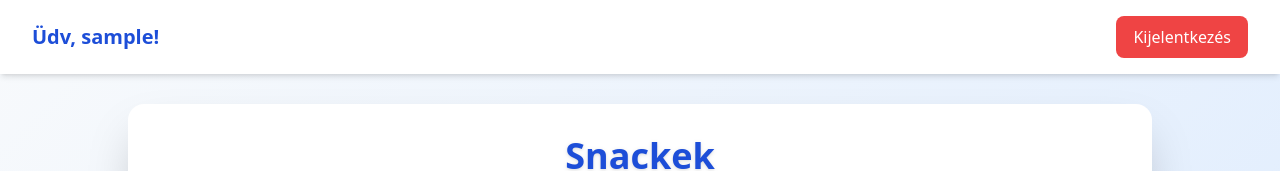
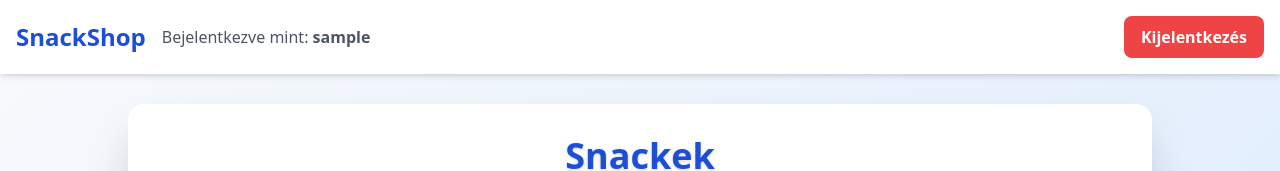
Before and after one commit to BoteeeB/SnackShop_ProbaFeladat, a React (Vite) app in the folder snackshop/client/: page /home in a window 1280 px wide. Shown: the top 171 px of the page. Built offline with nearby package versions, Linux system fonts and the light colour scheme; no server answers; sample sign-in values are in the browser's storage.

Commit message:
navbar username kiírás

```diff
--- a/snackshop/client/src/pages/Home.tsx
+++ b/snackshop/client/src/pages/Home.tsx
@@ -3,8 +3,7 @@ import api from "../services/api";
 import { useCart } from "../context/CartContext";
 import Cart from "../components/Cart";
 import { gsap } from "gsap";
-
-import { useAuth } from "../context/AuthContext";
+import Navbar from "../components/Navbar";
 
 interface Product {
   id: string;
@@ -18,7 +17,6 @@ export default function Home() {
   const [message, setMessage] = useState("");
   const { addToCart } = useCart();
 
-  const { user, logout } = useAuth();
 
   const containerRef = useRef<HTMLDivElement>(null);
   const headingRef = useRef<HTMLHeadingElement>(null);
@@ -98,19 +96,8 @@ export default function Home() {
         background: "linear-gradient(135deg, #f8fafc 0%, #dbeafe 100%)",
       }}
     >
-      <nav className="fixed top-0 left-0 w-full bg-white shadow-md z-50 px-8 py-4 flex items-center justify-between">
-        <span className="text-xl font-semibold text-blue-700">
-          Üdv, {user?.username || "Vendég"}!
-        </span>
-        <button
-          onClick={logout}
-          className="bg-red-500 text-white px-4 py-2 rounded-lg hover:bg-red-600 transition"
-        >
-          Kijelentkezés
-        </button>
-      </nav>
+      <Navbar /> {}
 
-      {}
       {message && (
         <div
           ref={messageRef}
@@ -154,7 +141,6 @@ export default function Home() {
           ))}
         </div>
 
-        {}
         <Cart
           onOrderComplete={() => {
             fetchProducts();
--- a/snackshop/client/src/pages/Login.tsx
+++ b/snackshop/client/src/pages/Login.tsx
@@ -11,15 +11,11 @@ export default function Login() {
   const navigate = useNavigate();
   const { login, user, isLoading } = useAuth();
 
-if (isLoading) return null;
-
   const formContainerRef = useRef<HTMLDivElement>(null);
   const headerRef = useRef<HTMLHeadingElement>(null);
   const formFieldRefs = useRef<(HTMLDivElement | null)[]>([]);
   const infoContainerRef = useRef<HTMLParagraphElement>(null);
   const submitButtonRef = useRef<HTMLButtonElement>(null);
-
-
 
   useEffect(() => {
     const formFields = formFieldRefs.current;
@@ -70,6 +66,9 @@ if (isLoading) return null;
     });
   }, []);
 
+  if (isLoading) return null;
+
+  if (user) return <Navigate to={user.isAdmin ? "/admin" : "/home"} replace />;
 
   const handleChange = (e: ChangeEvent<HTMLInputElement>) => {
     setForm({ ...form, [e.target.name]: e.target.value });
@@ -85,6 +84,8 @@ if (isLoading) return null;
         isAdmin: boolean;
       }>("/api/login", form);
 
+      console.log("API response data:", res.data);
+
       login({
         id: res.data.id,
         username: res.data.username,
@@ -92,13 +93,19 @@ if (isLoading) return null;
         isAdmin: res.data.isAdmin,
       });
 
+      console.log("User after login:", {
+        id: res.data.id,
+        username: res.data.username,
+        email: res.data.email,
+        isAdmin: res.data.isAdmin,
+      });
+
       navigate(res.data.isAdmin ? "/admin" : "/home", { replace: true });
-    } catch {
+    } catch (err) {
+      console.error("Login error:", err);
       setError("Hibás felhasználónév vagy jelszó.");
     }
   };
-
-  if (user) return <Navigate to={user.isAdmin ? "/admin" : "/home"} replace />;
 
   return (
     <div
```
Also changed, not shown: 2 other files (tests, documents, lock files or other folders). Lines whose indentation alone changed are shown as unchanged.
